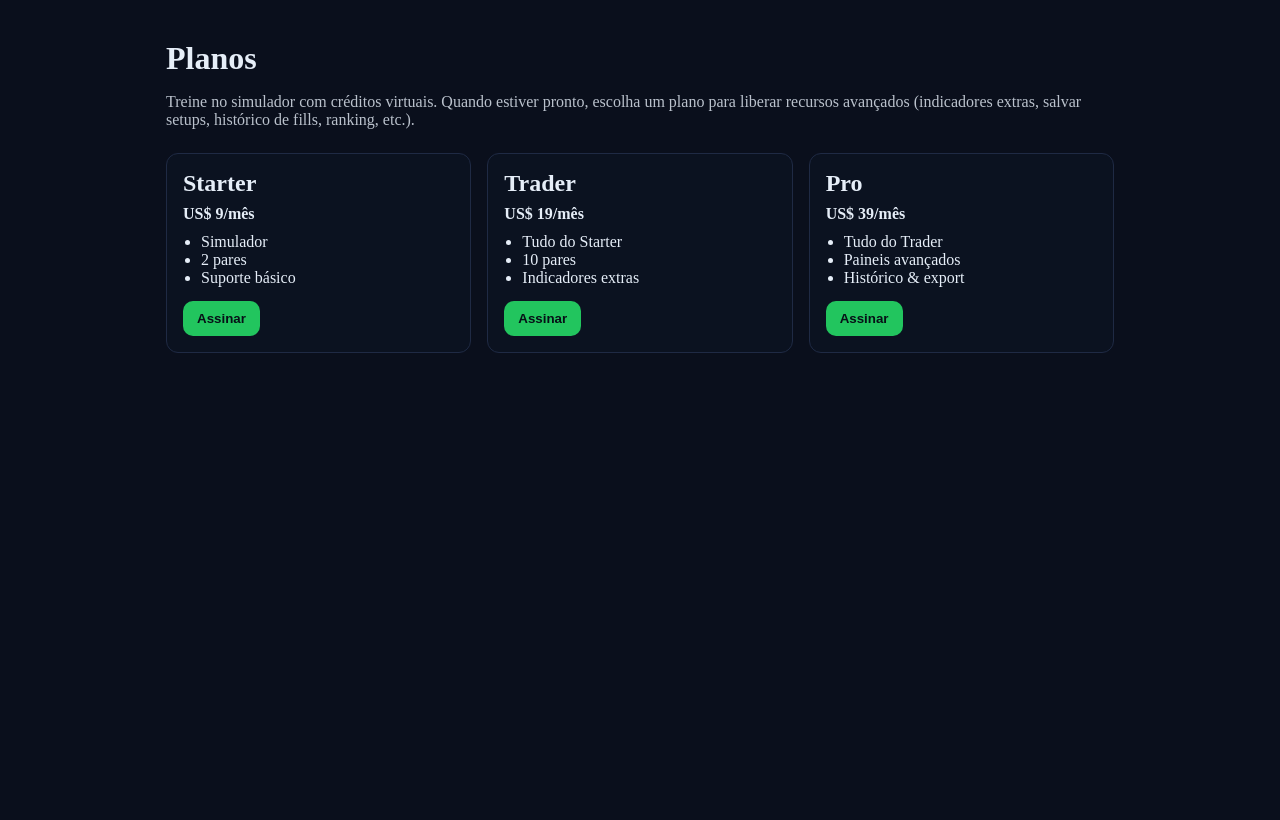
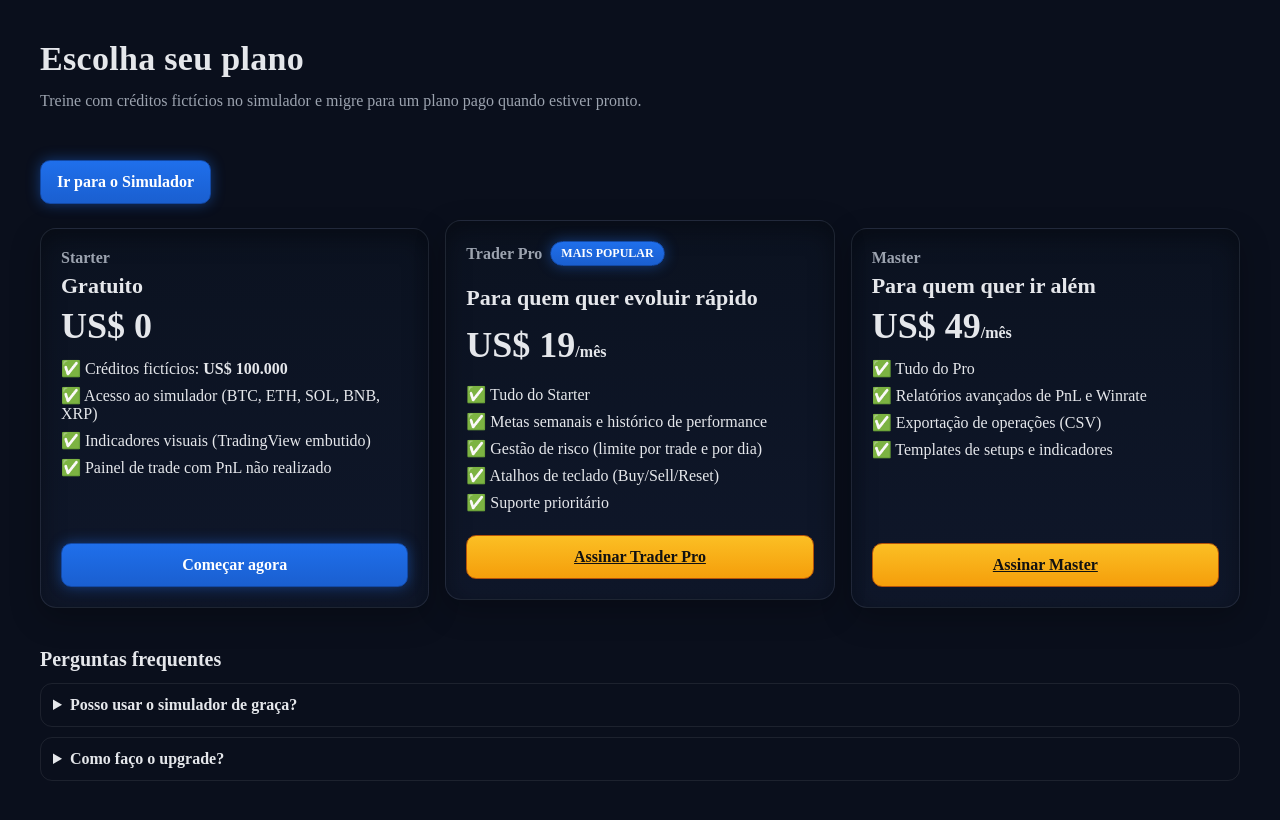
Before and after one commit to Ivanmonteiro-create/radarcripto.space, a Next.js app: page /planos in a window 1280 px wide. Shown: the top 820 px of the page. Built offline with nearby package versions, Linux system fonts and the light colour scheme.

Commit message:
Update page.tsx

```diff
--- a/app/planos/page.tsx
+++ b/app/planos/page.tsx
@@ -1,47 +1,191 @@
+'use client';
+
+import React from 'react';
+import Link from 'next/link';
+
 export default function PlanosPage() {
+  // ajuste rápido de cores que combinam com o app
+  const c = {
+    bg:    '#0a0f1c',
+    card:  'linear-gradient(180deg, #0b1220, #0f172a)',
+    text:  '#e5e7eb',
+    muted: '#9ca3af',
+    blue1: '#1f6feb',
+    blue2: '#1a5fd0',
+    blue3: '#1349a5',
+    green1:'#16a34a',
+    amber1:'#fbbf24',
+    amber2:'#f59e0b',
+    border:'rgba(255,255,255,.08)',
+    glowB: '0 0 14px rgba(31,111,235,.45)',
+  };
+
+  const page: React.CSSProperties = {
+    minHeight:'100vh', background:c.bg, color:c.text, padding:'32px 16px'
+  };
+  const container: React.CSSProperties = {
+    maxWidth:1200, margin:'0 auto'
+  };
+  const h1: React.CSSProperties = {
+    fontSize:34, fontWeight:900, letterSpacing:.3, margin:0, marginBottom:8
+  };
+  const sub: React.CSSProperties = { color:c.muted, margin:'0 0 28px' };
+
+  const grid: React.CSSProperties = {
+    display:'grid',
+    gridTemplateColumns:'repeat(12, 1fr)',
+    gap:16
+  };
+  const cardBase: React.CSSProperties = {
+    gridColumn:'span 12',
+    background:c.card,
+    border:'1px solid '+c.border,
+    borderRadius:16,
+    boxShadow:'0 8px 24px rgba(0,0,0,.35) inset, 0 10px 30px rgba(0,0,0,.25)',
+    padding:20,
+    display:'flex',
+    flexDirection:'column',
+    justifyContent:'space-between',
+    minHeight:380
+  };
+  const price: React.CSSProperties = { fontSize:36, fontWeight:900, margin:'6px 0 12px' };
+  const ul: React.CSSProperties = { listStyle:'none', padding:0, margin:0, display:'grid', gap:8 };
+  const li: React.CSSProperties = { display:'flex', alignItems:'center', gap:8, color:c.text, opacity:.9 };
+
+  const btnPlan: React.CSSProperties = {
+    display:'inline-flex', alignItems:'center', justifyContent:'center',
+    background:`linear-gradient(180deg, ${c.amber1}, ${c.amber2})`,
+    color:'#111', fontWeight:800, border:'1px solid #b45309',
+    borderRadius:10, padding:'12px 16px', marginTop:16, cursor:'pointer'
+  };
+
+  const btnBlue: React.CSSProperties = {
+    display:'inline-flex', alignItems:'center', justifyContent:'center',
+    background:`linear-gradient(180deg, ${c.blue1}, ${c.blue2})`,
+    color:'#fff', fontWeight:700, border:'1px solid '+c.blue3,
+    borderRadius:10, padding:'12px 16px', marginTop:16, cursor:'pointer',
+    boxShadow:c.glowB
+  };
+
+  // responsivo
+  const cardCols = (span: number): React.CSSProperties => ({
+    ...cardBase,
+    gridColumn: `span ${span}`
+  });
+
   return (
-    <main style={{ maxWidth: 980, margin: "40px auto", padding: "0 16px", color: "#e6eef8" }}>
-      <h1 style={{ marginBottom: 12 }}>Planos</h1>
-      <p style={{ opacity: .8, marginBottom: 24 }}>
-        Treine no simulador com créditos virtuais. Quando estiver pronto, escolha um plano para liberar recursos avançados
-        (indicadores extras, salvar setups, histórico de fills, ranking, etc.).
-      </p>
-      <div style={{
-        display: "grid",
-        gridTemplateColumns: "repeat(auto-fit, minmax(240px, 1fr))",
-        gap: 16
-      }}>
-        {[
-          { nome: "Starter", preco: "US$ 9/mês", itens: ["Simulador", "2 pares", "Suporte básico"] },
-          { nome: "Trader", preco: "US$ 19/mês", itens: ["Tudo do Starter", "10 pares", "Indicadores extras"] },
-          { nome: "Pro", preco: "US$ 39/mês", itens: ["Tudo do Trader", "Paineis avançados", "Histórico & export"] },
-        ].map((p) => (
-          <div key={p.nome} style={{
-            background: "#0b1220",
-            border: "1px solid #1f2a44",
-            borderRadius: 12,
-            padding: 16
-          }}>
-            <h2 style={{ margin: "0 0 8px" }}>{p.nome}</h2>
-            <div style={{ marginBottom: 10, fontWeight: 700 }}>{p.preco}</div>
-            <ul style={{ margin: 0, paddingLeft: 18 }}>
-              {p.itens.map((i) => <li key={i}>{i}</li>)}
+    <main style={page}>
+      <div style={container}>
+        <header style={{display:'flex', flexDirection:'column', gap:6, alignItems:'flex-start'}}>
+          <h1 style={h1}>Escolha seu plano</h1>
+          <p style={sub}>
+            Treine com créditos fictícios no simulador e migre para um plano pago quando estiver pronto.
+          </p>
+          <Link href="/simulador" style={{...btnBlue, textDecoration:'none'}}>Ir para o Simulador</Link>
+        </header>
+
+        <section style={{...grid, marginTop:24}}>
+          {/* Starter / Gratuito */}
+          <article style={cardCols(12)} className="card-sm"
+                   // @ts-ignore — CSS inline para mobile
+                   data-cols="12/6/4">
+            <div>
+              <span style={{color:c.muted, fontWeight:700}}>Starter</span>
+              <h3 style={{margin:'6px 0 0', fontSize:22, fontWeight:800}}>Gratuito</h3>
+              <div style={price}>US$ 0</div>
+              <ul style={ul}>
+                <li>✅ Créditos fictícios: <b>US$ 100.000</b></li>
+                <li>✅ Acesso ao simulador (BTC, ETH, SOL, BNB, XRP)</li>
+                <li>✅ Indicadores visuais (TradingView embutido)</li>
+                <li>✅ Painel de trade com PnL não realizado</li>
+              </ul>
+            </div>
+            <Link href="/simulador" style={{...btnBlue, textDecoration:'none'}}>Começar agora</Link>
+          </article>
+
+          {/* Trader Pro – destaque */}
+          <article style={cardCols(12)} className="card-md"
+                   // @ts-ignore
+                   data-cols="12/6/4">
+            <div style={{
+              position:'relative', marginBottom:6, display:'inline-flex', alignItems:'center', gap:8
+            }}>
+              <span style={{color:c.muted, fontWeight:700}}>Trader Pro</span>
+              <span style={{
+                background:`linear-gradient(180deg, ${c.blue1}, ${c.blue2})`,
+                border:'1px solid '+c.blue3, color:'#fff', fontWeight:800,
+                borderRadius:999, padding:'4px 10px', fontSize:12, boxShadow:c.glowB
+              }}>MAIS POPULAR</span>
+            </div>
+            <h3 style={{margin:'6px 0 0', fontSize:22, fontWeight:800}}>Para quem quer evoluir rápido</h3>
+            <div style={price}>US$ 19<span style={{fontSize:16}}>/mês</span></div>
+            <ul style={ul}>
+              <li>✅ Tudo do Starter</li>
+              <li>✅ Metas semanais e histórico de performance</li>
+              <li>✅ Gestão de risco (limite por trade e por dia)</li>
+              <li>✅ Atalhos de teclado (Buy/Sell/Reset)</li>
+              <li>✅ Suporte prioritário</li>
             </ul>
-            <button style={{
-              marginTop: 14,
-              background: "#22c55e",
-              border: "none",
-              color: "#071017",
-              padding: "10px 14px",
-              borderRadius: 10,
-              fontWeight: 700,
-              cursor: "pointer",
-            }}>
-              Assinar
-            </button>
-          </div>
-        ))}
+            <a
+              href="mailto:contato@radarcripto.space?subject=Quero%20o%20Plano%20Trader%20Pro"
+              style={btnPlan}
+            >
+              Assinar Trader Pro
+            </a>
+          </article>
+
+          {/* Master */}
+          <article style={cardCols(12)} className="card-lg"
+                   // @ts-ignore
+                   data-cols="12/12/4">
+            <div>
+              <span style={{color:c.muted, fontWeight:700}}>Master</span>
+              <h3 style={{margin:'6px 0 0', fontSize:22, fontWeight:800}}>Para quem quer ir além</h3>
+              <div style={price}>US$ 49<span style={{fontSize:16}}>/mês</span></div>
+              <ul style={ul}>
+                <li>✅ Tudo do Pro</li>
+                <li>✅ Relatórios avançados de PnL e Winrate</li>
+                <li>✅ Exportação de operações (CSV)</li>
+                <li>✅ Templates de setups e indicadores</li>
+              </ul>
+            </div>
+            <a
+              href="mailto:contato@radarcripto.space?subject=Quero%20o%20Plano%20Master"
+              style={btnPlan}
+            >
+              Assinar Master
+            </a>
+          </article>
+        </section>
+
+        {/* FAQ curtinha */}
+        <section style={{marginTop:40}}>
+          <h3 style={{fontSize:20, fontWeight:900, margin:'0 0 12px'}}>Perguntas frequentes</h3>
+          <details style={{border:`1px solid ${c.border}`, borderRadius:12, padding:12, marginBottom:10}}>
+            <summary style={{cursor:'pointer', fontWeight:700}}>Posso usar o simulador de graça?</summary>
+            <p style={{color:c.muted, margin:'8px 0 0'}}>Sim. O plano Starter é 100% gratuito.</p>
+          </details>
+          <details style={{border:`1px solid ${c.border}`, borderRadius:12, padding:12, marginBottom:10}}>
+            <summary style={{cursor:'pointer', fontWeight:700}}>Como faço o upgrade?</summary>
+            <p style={{color:c.muted, margin:'8px 0 0'}}>
+              Clique em “Assinar” no plano desejado. Por enquanto o checkout é via e-mail; em breve ativaremos pagamento online.
+            </p>
+          </details>
+        </section>
       </div>
+
+      {/* responsividade via CSS-in-JS simples */}
+      <style>{`
+        @media (min-width: 700px){
+          .card-sm{ grid-column: span 6 !important; }
+          .card-md{ grid-column: span 6 !important; }
+        }
+        @media (min-width: 1024px){
+          .card-sm{ grid-column: span 4 !important; }
+          .card-md{ grid-column: span 4 !important; transform: translateY(-8px); }
+          .card-lg{ grid-column: span 4 !important; }
+        }
+      `}</style>
     </main>
   );
 }
```
